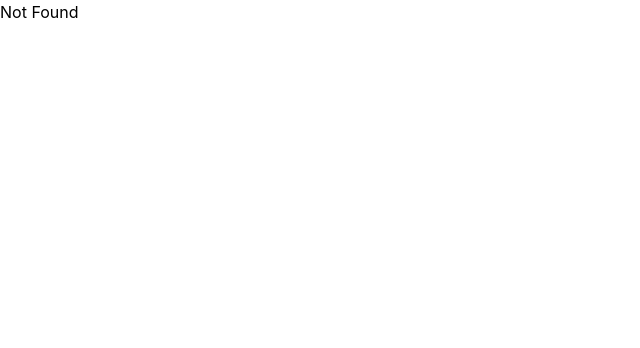
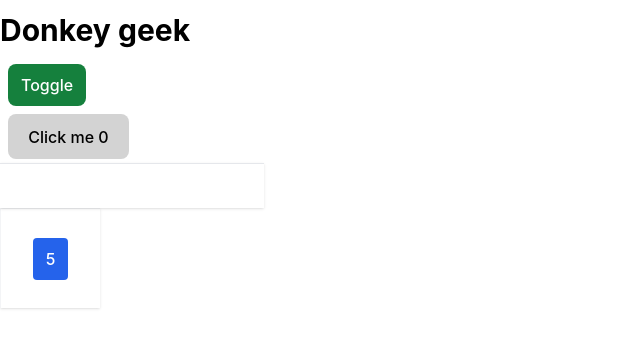
Before and after one commit to NdekoCode/react-funny-projects, a React (Vite) app: page /donk in a window 1280 px wide. Shown: the top 348 px of the page, without its empty margins (0-640 px from the left). Built offline with nearby package versions, Linux system fonts and the light colour scheme.

Commit message:
feat: useEffect performance

```diff
--- a/src/App.jsx
+++ b/src/App.jsx
@@ -3,6 +3,7 @@ import About from "./pages/About";
 import Blog from "./pages/Blog";
 import Context from "./pages/Context";
 import Converter from "./pages/Converter";
+import Donk from "./pages/Donk";
 import EncodedMemo from "./pages/Encoded";
 import Formular from "./pages/Formular";
 import Home from "./pages/Home";
@@ -21,6 +22,7 @@ function App() {
       <Route path="/context" element={<Context />} />
       <Route path="/encode" element={<EncodedMemo />} />
       <Route path="/about" element={<About />} />
+      <Route path="/donk" element={<Donk />} />
       <Route path="*" element={<NotFound />} />
     </Routes>
   );
--- /dev/null
+++ b/src/components/opt/DisplayKey.jsx
@@ -0,0 +1,24 @@
+import React, { useEffect, useState } from "react";
+
+const DisplayKey = () => {
+  const [keyCode, setKeyCode] = useState("5");
+  const handleKeyCode = (evt) => {
+    console.log(evt);
+    setKeyCode(`${evt.key} = ${evt.code} => ${evt.keyCode}`);
+  };
+  useEffect(() => {
+    document.addEventListener("keyup", handleKeyCode);
+    return () => {
+      document.removeEventListener("keyup", handleKeyCode);
+    };
+  }, []);
+  return (
+    <div className="p-3 shadow border-t border-l flex flex-col justify-center items-center border-gray-100 min-h-[100px] h-max min-w-[100px] w-max">
+      <button className="p-2 px-3 rounded bg-blue-600 text-white">
+        {keyCode}
+      </button>
+    </div>
+  );
+};
+
+export default DisplayKey;
--- a/src/components/opt/UseEff.jsx
+++ b/src/components/opt/UseEff.jsx
@@ -1,21 +1,28 @@
-import React, { useState } from "react";
+import React, { useEffect, useState } from "react";
+import { useIncrement } from "../../hooks/useUtils";
 
 const UseEff = () => {
-  const [count, setCount] = useState();
+  const [count, increment] = useIncrement();
   const [title, setTitle] = useState("");
-  const handleClick = () => {
-    setCount(count + 1);
-  };
   const handleChange = ({ target }) => {
     setTitle(target.value);
   };
+  useEffect(() => {
+    document.title = `Vous avez cliquer ${count} fois`;
+    console.log(`Vous avez cliquer ${count} fois`);
+  }, [count]);
   return (
-    <div>
+    <div className="mx-auto max-w-7xl">
       <div>
-        <button onClick={handleClick}>Click me {count}</button>
+        <button onClick={increment}>Click me {count}</button>
       </div>
       <div>
-        <input type="text" value={title} onChange={handleChange} />
+        <input
+          type="text"
+          className="px-2 py-2.5 shadow border-t"
+          value={title}
+          onChange={handleChange}
+        />
       </div>
     </div>
   );
--- a/src/pages/Donk.jsx
+++ b/src/pages/Donk.jsx
@@ -1,9 +1,21 @@
 import React from "react";
+import DisplayKey from "../components/opt/DisplayKey";
+import UseEff from "../components/opt/UseEff";
+import { useIsVisible } from "../hooks/useUtils";
 
 const Donk = () => {
+  const [visible, toggleVisible] = useIsVisible();
   return (
     <div>
-      <h1 classsName="text-3xl font-bold my-3">Donkey geek</h1>
+      <h1 className="text-3xl font-bold my-3">Donkey geek</h1>
+      <button
+        className="px-3 py-2 rounded-lg bg-green-700 text-white"
+        onClick={toggleVisible}
+      >
+        Toggle
+      </button>
+      <UseEff />
+      {visible && <DisplayKey />}
     </div>
   );
 };
```
